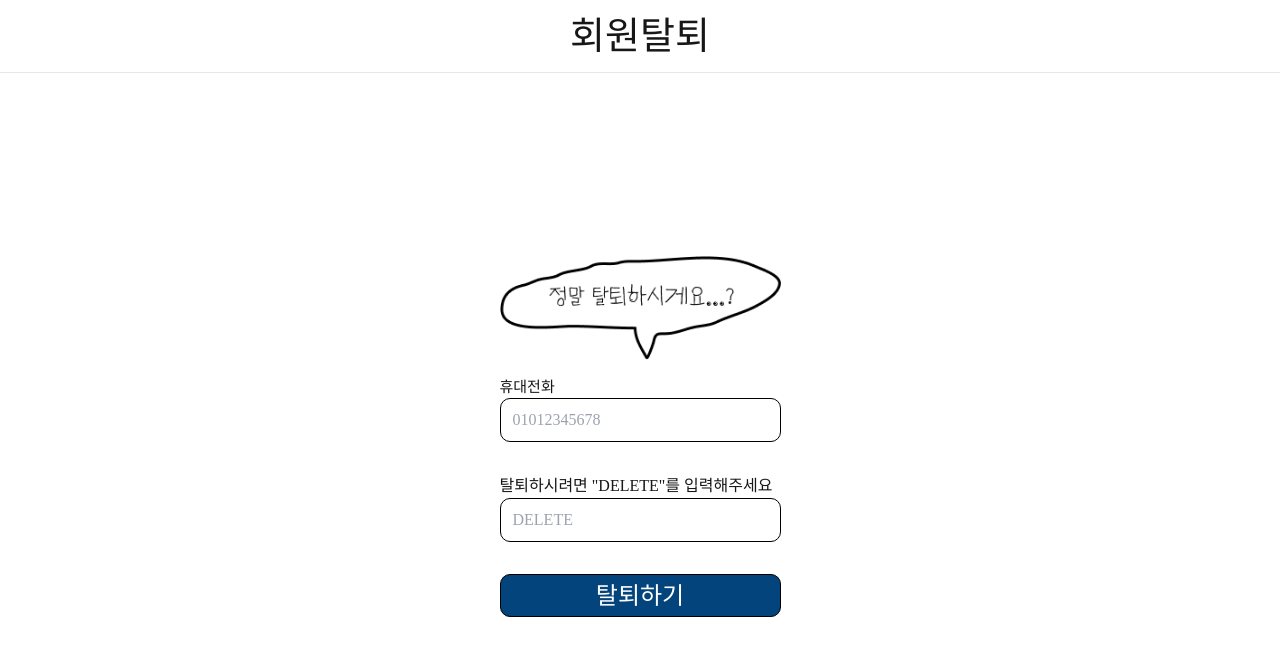
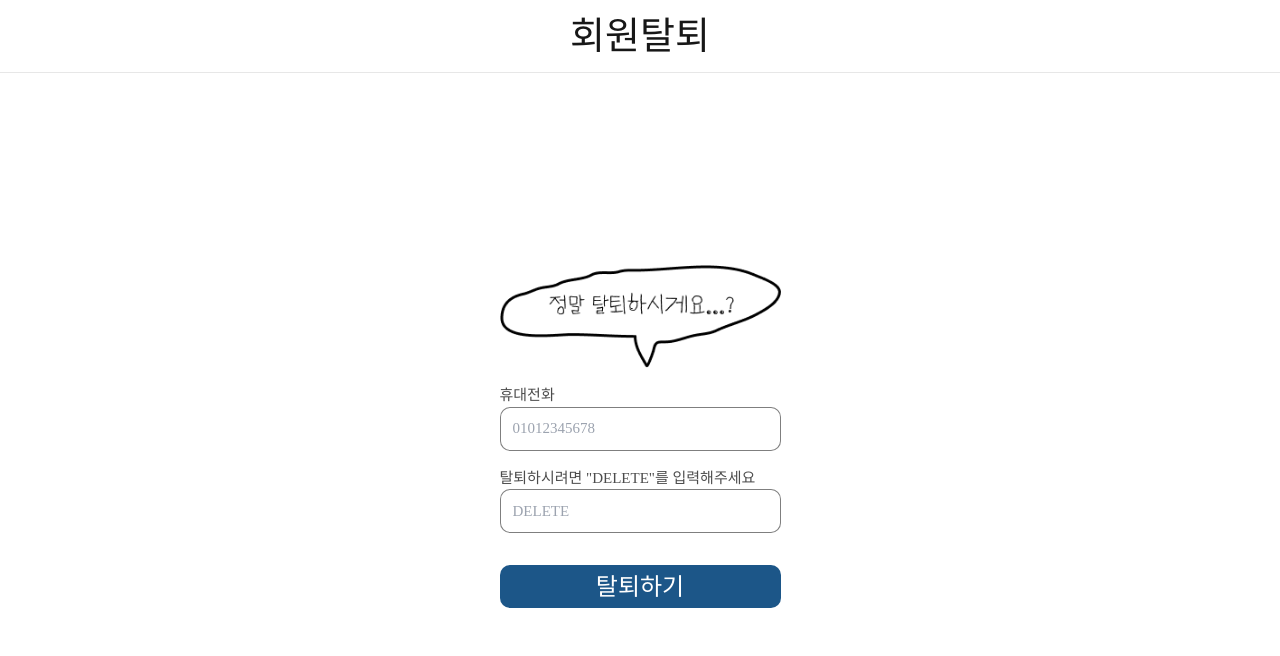
Before and after one commit to DevOpsSociety/Hanmo-front, a Next.js app: page /withdraw in a window 1280 px wide. Shown: the top 656 px of the page. Built offline with nearby package versions, Linux system fonts and the light colour scheme; a web font is replaced by a local one.

Commit message:
update: 회원탈퇴 페이지 디자인 수정

```diff
--- a/src/app/withdraw/page.tsx
+++ b/src/app/withdraw/page.tsx
@@ -10,6 +10,8 @@ import { delay } from '../../utils/delay';
 import Image from 'next/image';
 import withdrawImg from '../../../public/withdraw.png';
 import { WithdrawForm, withdrawSchema } from '../../schemas/withdrawSchema';
+import { borderClass, buttonClass, labelClass } from '../../utils/classNames';
+import ErrorMessage from '../../components/errorMessage';
 
 export default function WithdrawPage(): JSX.Element {
   const router = useRouter();
@@ -54,47 +56,36 @@ export default function WithdrawPage(): JSX.Element {
     <div>
       <form
         onSubmit={handleSubmit(onSubmit)}
-        className='w-[393px] px-[56px] flex flex-col justify-center gap-4 mx-auto h-[calc(100vh-73px)] font-[Pretendard]'
+        className={`w-[393px] px-[56px] flex flex-col justify-center gap-4 mx-auto h-[calc(100vh-73px)] font-[Pretendard] ${labelClass}`}
       >
         <Image src={withdrawImg} alt='로고' className='mx-auto' priority />
 
         {/* 휴대전화 */}
-        <div>
+        <div className={labelClass}>
           <div className='text-[15px]'>휴대전화</div>
           <input
             type='text'
             {...register('phoneNumber')}
             placeholder='01012345678'
-            className='border border-solid border-black rounded-[10px] w-full h-11 px-3'
+            className={borderClass}
           />
-          {errors.phoneNumber && (
-            <p className='text-red-500 text-xs mt-1'>
-              {errors.phoneNumber.message}
-            </p>
-          )}
+          <ErrorMessage message={errors.phoneNumber?.message} />
         </div>
 
         {/* DELETE 체크 */}
-        <div className='mt-4'>
+        <div className={labelClass}>
           <div className=''>탈퇴하시려면 {`"DELETE"`}를 입력해주세요</div>
           <input
             type='text'
             {...register('deleteCheck')}
             placeholder='DELETE'
-            className='border border-solid border-black rounded-[10px] w-full h-11 px-3'
+            className={borderClass}
           />
-          {errors.deleteCheck && (
-            <p className='text-red-500 text-xs mt-1'>
-              {errors.deleteCheck.message}
-            </p>
-          )}
+          <ErrorMessage message={errors.deleteCheck?.message} />
         </div>
 
         <div className={`flex flex-col gap-3 mt-4 ${styles.mansehFont}`}>
-          <button
-            type='submit'
-            className='border border-solid border-black bg-[#04447C] text-white rounded-[10px] h-[43px] text-[24px]'
-          >
+          <button type='submit' className={buttonClass}>
             탈퇴하기
           </button>
         </div>
```
Also changed, not shown: src/app/login/page.tsx (+0 -7 lines).
